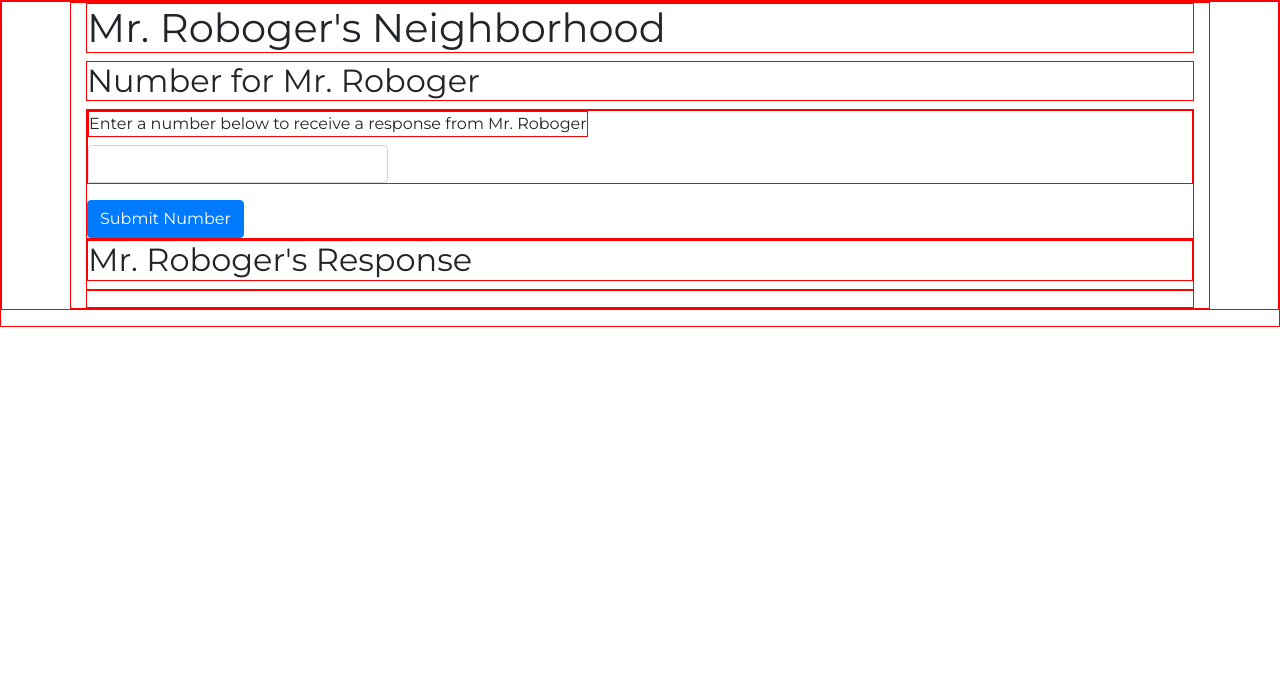
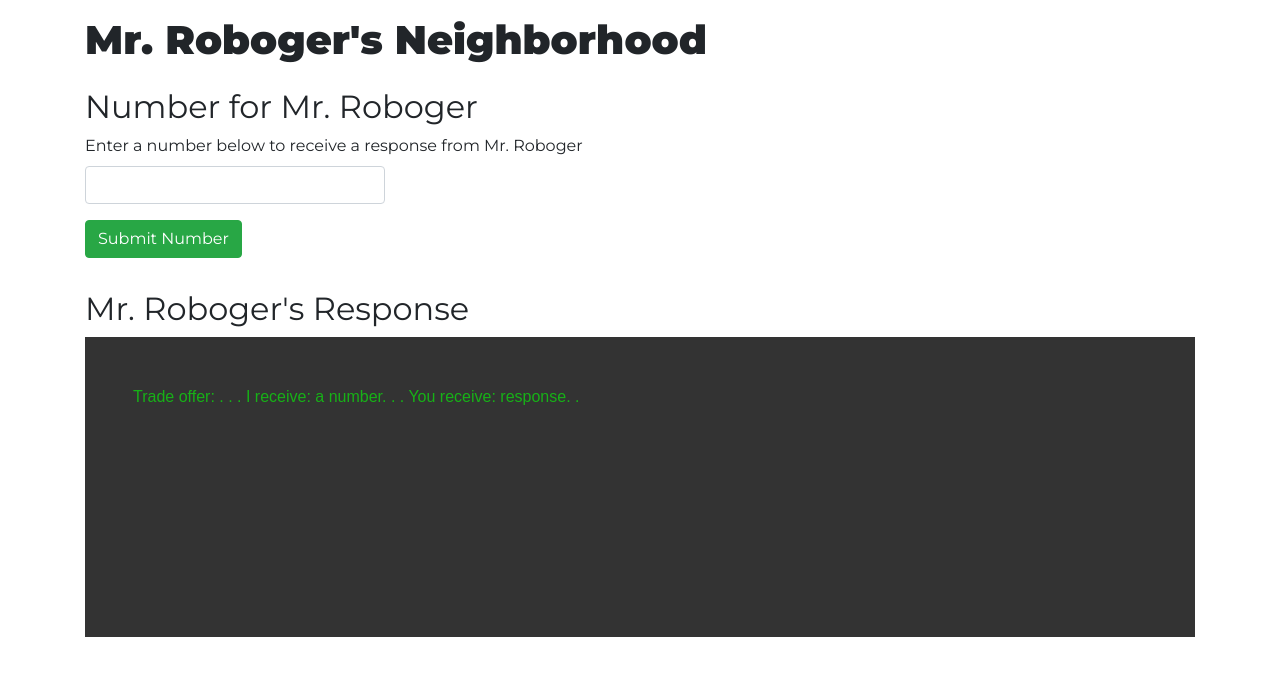
Before and after one commit to kylechinick/mr-robogers-neighborhood, a plain HTML site: page index.html in a window 1280 px wide. Drawn offline with Linux system fonts and the light colour scheme; a web font is replaced by a local one.

Commit message:
WIP add initial text and cursor animations for response section of app

```diff
--- a/css/styles.css
+++ b/css/styles.css
@@ -1,5 +1,5 @@
 * {
-  border: 1px solid red;
+  /* border: 1px solid red; */
   box-sizing: border-box;
   /* margin: 0; */
   /* padding: 0; */
@@ -8,9 +8,66 @@
   /* color: #333; */
 }
 
+h1 {
+  font-weight: 900;
+}
+
 input {
   max-width: 300px;
 }
 
-/* Robo font –
-font-family: 'Kdam Thmor Pro', sans-serif; */
+#response-container {
+  background-color: #333;
+  min-height: 300px;
+}
+
+.terminal-text {
+  font-family: 'Kdam Thmor Pro', sans-serif;
+  color: rgb(23, 177, 23);
+}
+
+#mr-robogers-offer {
+  white-space: nowrap;
+  overflow: hidden;
+  opacity: 0;
+  animation: active-typing 2s steps(26, end);
+  animation-delay: 2s;
+  animation-fill-mode: forwards;
+  animation-timing-function: ease-in-out;
+}
+
+@keyframes active-typing {
+  0% {
+    width: 0;
+    opacity: 0;
+  }
+  0% {
+    opacity: 1;
+  }
+  100% {
+    width: 450px;
+    opacity: 1;
+  }
+}
+
+.cursor-pipe {
+  font-weight: 900;
+  opacity: 0;
+  animation: blinking-cursor 1.5s steps(2) infinite;
+}
+
+.closing-cursor {
+  animation-delay: 7s;
+}
+
+@keyframes blinking-cursor {
+  0% {
+    opacity: 1;
+  }
+}
+
+/* @keyframes hide-cursor {
+  0% {
+    opacity: 1;
+  }
+} */
--- a/index.html
+++ b/index.html
@@ -16,10 +16,10 @@
     <script src="./js/scripts.js"></script>
     <title>Mr. Roboger's Neighborhood</title>
   </head>
-  <body class="d-flex flex-column mb-3">
-    <main class="container-lg">
+  <body>
+    <main class="d-flex flex-column mt-3 mb-3 container-lg">
       <h1>Mr. Roboger's Neighborhood</h1>
-      <h2>Number for Mr. Roboger</h2>
+      <h2 class="mt-3">Number for Mr. Roboger</h2>
       <form>
         <div class="mb-3">
           <label for="prompt-number" class="form-label"
@@ -33,11 +33,21 @@
           />
         </div>
 
-        <button type="submit" class="btn btn-primary">Submit Number</button>
+        <button type="submit" class="btn btn-success mb-3">
+          Submit Number
+        </button>
       </form>
-      <div>
+
+      <div class="mt-3">
         <h2>Mr. Roboger's Response</h2>
-        <p id="mr-robogers-response"></p>
+        <div id="response-container" class="p-5">
+          <p id="mr-robogers-offer" class="terminal-text">
+            Trade offer: . . . I receive: a number. . . You receive: response. .
+            .
+          </p>
+          <p class="cursor-pipe closing-cursor terminal-text">|</p>
+          <p id="mr-robogers-response" class="terminal-text"></p>
+        </div>
       </div>
     </main>
   </body>
```
